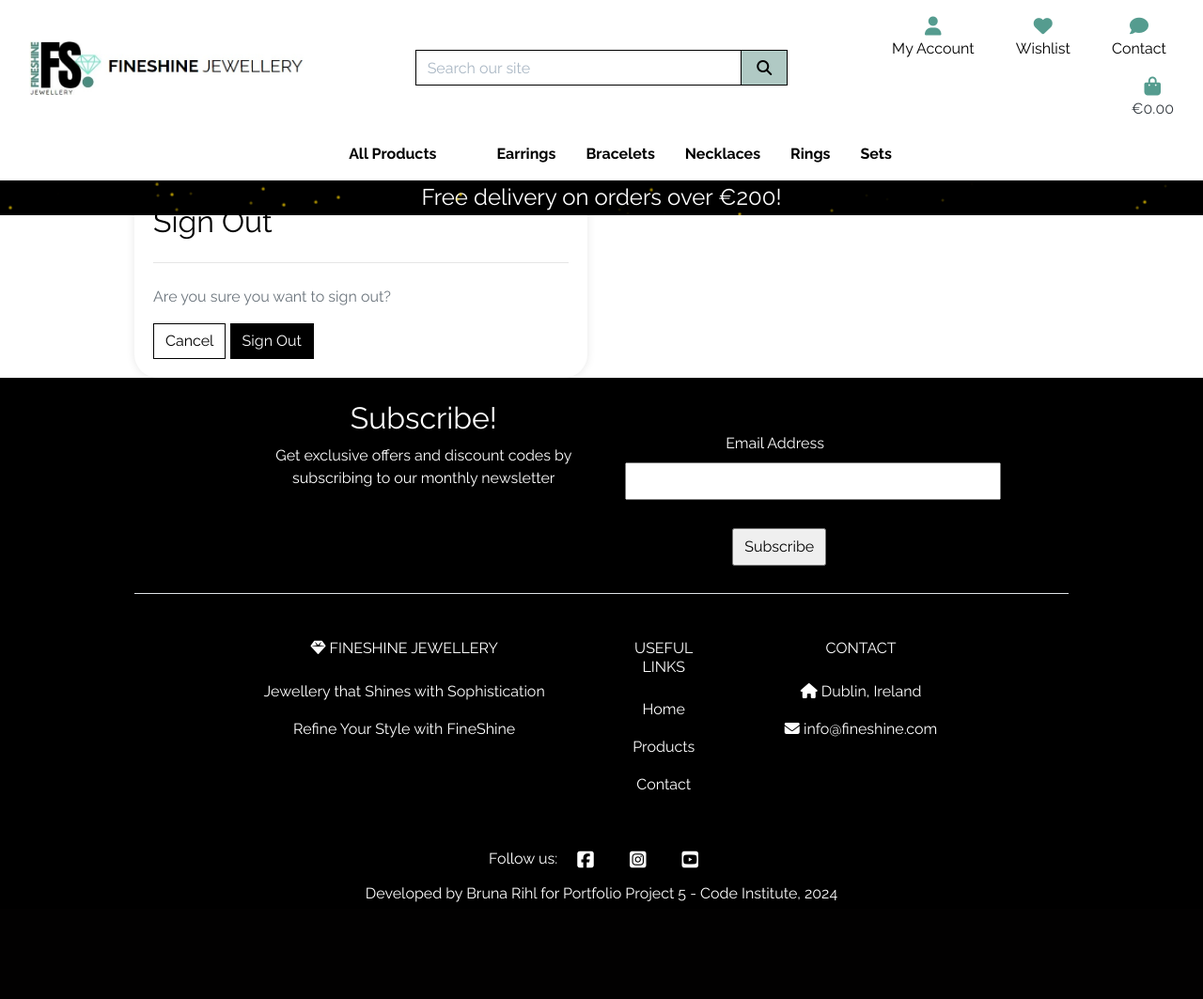
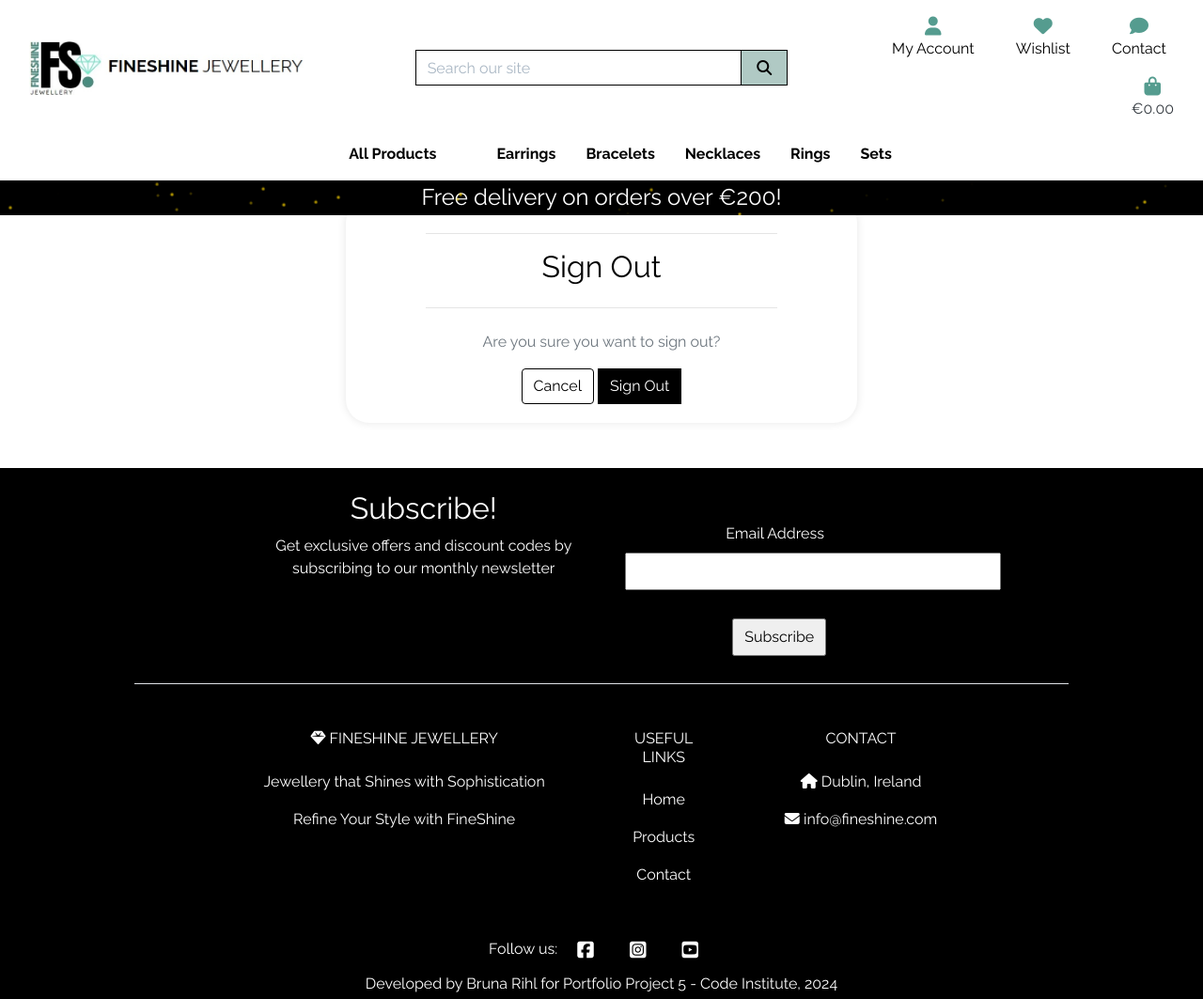
Before and after one commit to BrunaRihl/FineShine-Jewellery, a Django app: page /accounts/logout/ in a window 1280 px wide. Shown: the whole page at 94% size. Before the commit the page ends 960 px from the top, so only its background shows below. Run offline with Django 3.2, Linux system fonts and the light colour scheme; the visitor is signed in with stand-in values (Sample User, id 1); some libraries are stand-ins or nearby versions.

Commit message:
style: Enhance styling and layout for authentication pages

```diff
--- a/static/css/base.css
+++ b/static/css/base.css
@@ -137,6 +137,7 @@ body {
     position: relative;
     z-index: 1;
     }
+
 
 .btn-outline-black {
     background: white;
--- a/templates/allauth/account/base.html
+++ b/templates/allauth/account/base.html
@@ -1,15 +1,19 @@
 {% extends "base.html" %}
 
 {% block content %}
-    <div class="container header-container">
+    <div class="header-container">
         <div class="overlay"></div>
-        <div class="row">
-            <div class="col-12 col-md-6">
+        <div class="container-fluid">
+            <div class="row d-flex justify-content-center">
+            <div class="col-12 col-md-6 p-5">
                 <div class="allauth-form-inner-content">
+                    <div class="container">
                     {% block inner_content %}
                     {% endblock %}
+                    </div>
                 </div>
             </div>
         </div>
+        </div>
     </div>
 {% endblock %}
--- a/templates/allauth/account/logout.html
+++ b/templates/allauth/account/logout.html
@@ -6,17 +6,17 @@
 
 {% block inner_content %}
 <hr>
-<h2 class="logo-font mb-4">{% trans "Sign Out" %}</h2>
+<h2 class="logo-font mb-4 text-center">{% trans "Sign Out" %}</h2>
 <hr>
-<p>{% trans 'Are you sure you want to sign out?' %}</p>
+<p class="text-center">{% trans 'Are you sure you want to sign out?' %}</p>
 
-<form method="post" action="{% url 'account_logout' %}">
+<form class="text-center" method="post" action="{% url 'account_logout' %}">
   {% csrf_token %}
   {% if redirect_field_value %}
   <input type="hidden" name="{{ redirect_field_name }}" value="{{ redirect_field_value }}"/>
   {% endif %}
-  <a class="btn btn-outline-black rounded-0" href="{% url 'home' %}">Cancel</a>
-  <button type="submit">{% trans 'Sign Out' %}</button>
+  <a class="btn btn-outline-black" href="{% url 'home' %}">Cancel</a>
+  <button class="btn btn-black" type="submit">{% trans 'Sign Out' %}</button>
 </form>
 
 
--- a/templates/allauth/account/signup.html
+++ b/templates/allauth/account/signup.html
@@ -18,7 +18,7 @@
   <input type="hidden" name="{{ redirect_field_name }}" value="{{ redirect_field_value }}" />
   {% endif %}
   <a class="btn btn-outline-black rounded-0" href="{% url 'account_login' %}">Back to Login</a>
-  <button type="submit">{% trans "Sign Up" %}</button>
+  <button class="btn btn-black" type="submit">{% trans "Sign Up" %}</button>
 </form>
 
 {% endblock %}
```
Also changed, not shown: products/views.py (+11 -5 lines).
